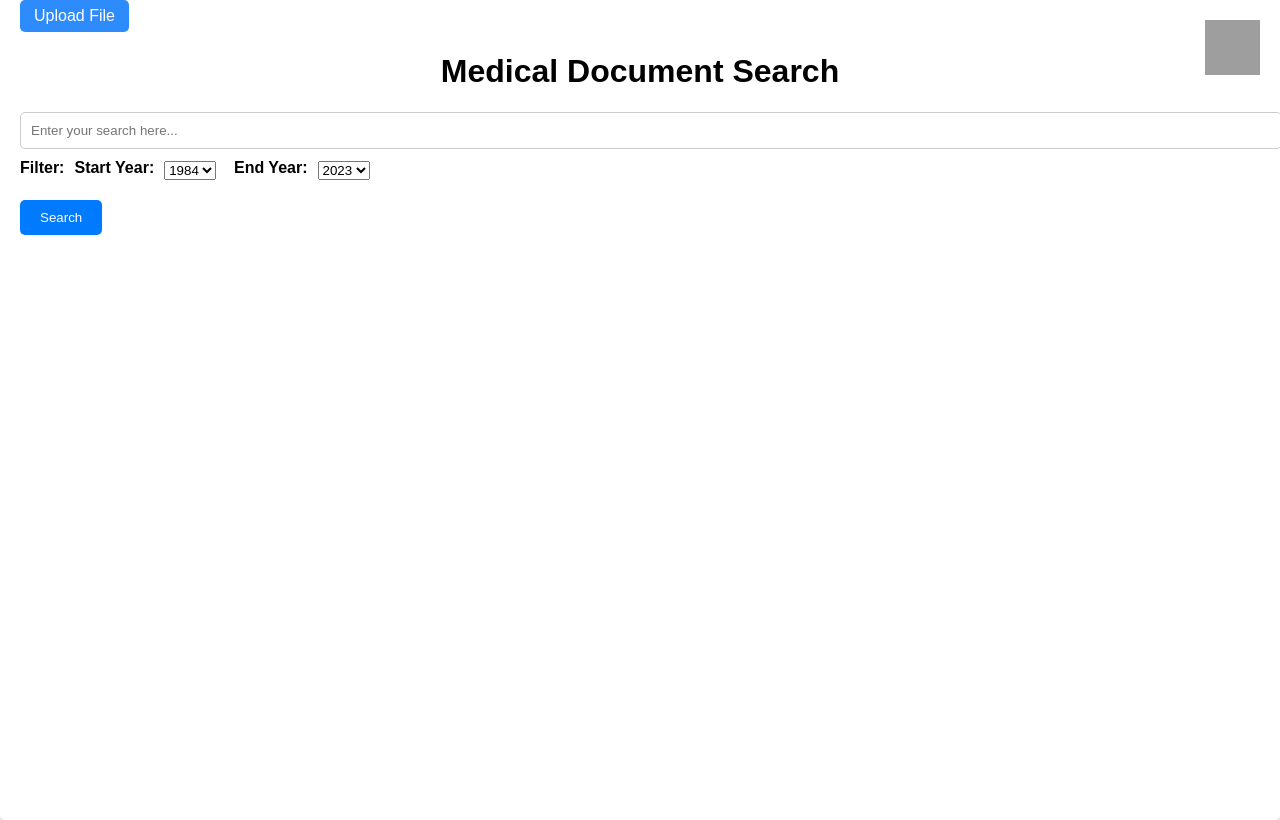
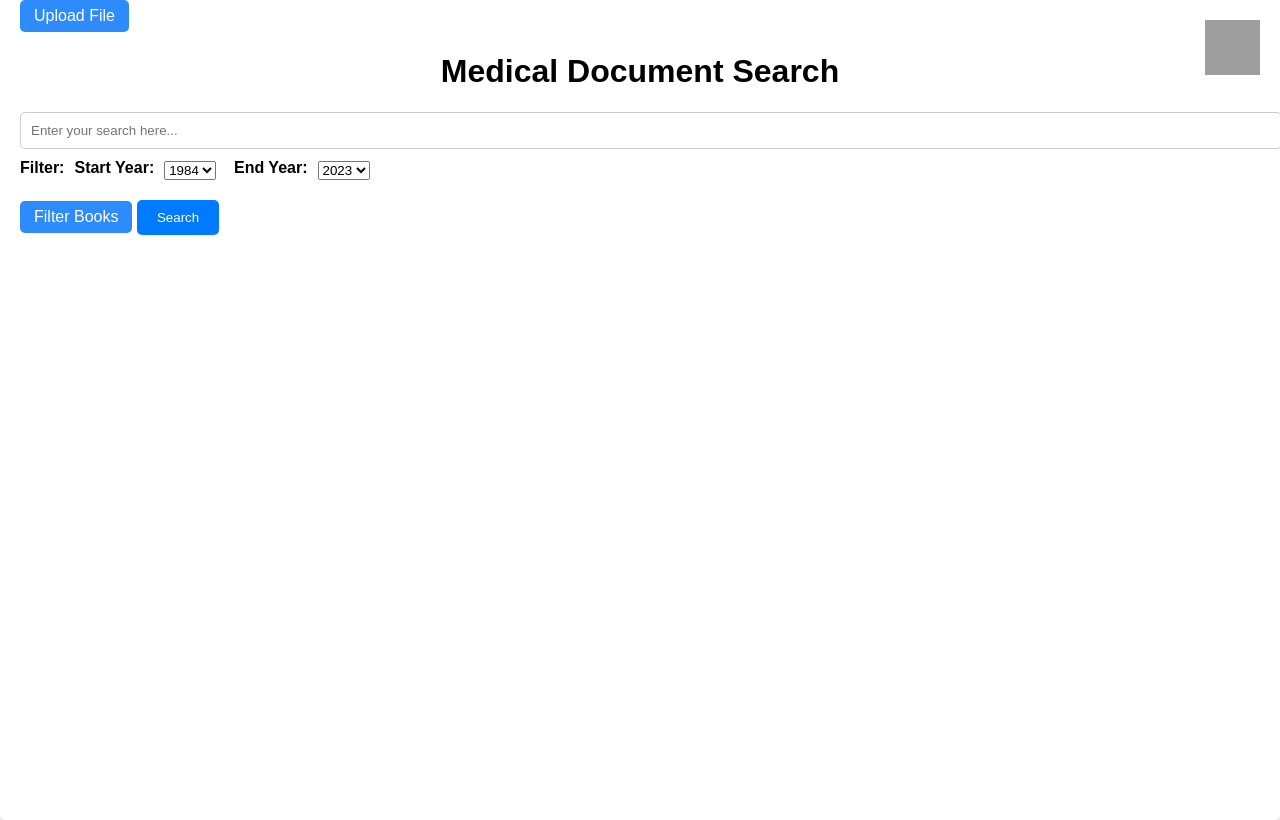
Before and after one commit to abhisingh977/medical_docu, a Flask app: page / in a window 1280 px wide. Run offline with Flask 3, Linux system fonts and the light colour scheme; parts of the project's set-up code (start-up, migrations or seed data) failed here and were passed over; grey boxes are pictures that could not be loaded.

Commit message:
getting book list in flask

```diff
--- a/main.py
+++ b/main.py
@@ -27,10 +27,10 @@ os.environ["GOOGLE_APPLICATION_CREDENTIALS"]= os.environ.get('GOOGLE_APPLICATION
 
 @app.route("/")
 def index():
-    try:
-        Thread(target=make_request, args=(embedding_url,)).start()
-    except:
-        pass
+    # try:
+    #     Thread(target=make_request, args=(embedding_url,)).start()
+    # except:
+    #     pass
     return render_template("index.html")
 
 
@@ -108,6 +108,9 @@ def api2():
     start_year = int(request.args.get('sy'))
     end_year = int(request.args.get('ey'))
     chunks = input_text.lower()
+    books = json.loads(request.args.get("books"))
+    print("books")
+    print(books, input_text,start_year )
     input_data = {
     "input_text": chunks
     }
@@ -180,5 +183,9 @@ def save_chunk(chunk):
 def upload():
     return render_template('upload.html')
 
+@app.route('/books')
+def books():
+    return render_template('books.html')
+
 if __name__ == "__main__":
     app.run(debug=True,host="0.0.0.0", port=os.getenv("PORT", 8080))
--- a/static/js/main.js
+++ b/static/js/main.js
@@ -36,7 +36,11 @@ function sendRequests() {
     var end_year = $('#end-year').val();
     // Display or hide results-box based on the content
     // Show loading message or spinner
-
+    var checkboxValues = sessionStorage.getItem('checkboxValues');
+    if (checkboxValues) {
+        checkboxValues = JSON.parse(checkboxValues);
+        console.log('Checkbox Values:', checkboxValues);
+    }
     // Make a request to API 1 with user input
     $.get('/llm', { input: userInput }, function (api1Data) {
         // Display API 1 response to the user
@@ -46,7 +50,7 @@ function sendRequests() {
     });
 
     // Make a request to API 2 with user input
-    $.get('/search', { input: userInput, sy: strat_year, ey: end_year }, function (api2Data) {
+    $.get('/search', { input: userInput, sy: strat_year, ey: end_year, books: JSON.stringify(checkboxValues) }, function (api2Data) {
         $('#loadingIndicator').hide();
 
         displayApi2Results(api2Data);
--- a/templates/index.html
+++ b/templates/index.html
@@ -26,6 +26,18 @@
 </head>
 
 <body>
+    <script>
+        document.addEventListener('DOMContentLoaded', function () {
+            var checkboxValues = sessionStorage.getItem('checkboxValues');
+
+            if (checkboxValues) {
+                checkboxValues = JSON.parse(checkboxValues);
+
+                // Log or use checkboxValues as needed
+                console.log('Checkbox Values:', checkboxValues);
+            }
+        });
+    </script>
     <script src="https://code.jquery.com/jquery-3.6.4.min.js"></script>
 
     <div id="oauth-google">
@@ -38,7 +50,8 @@
     <div class="container">
 
         <a href="{{ url_for('upload') }}"
-            style="display: inline-block; padding: 7px 14px; background-color: #1a80fce8; color: #fff; text-decoration: none; border-radius: 5px;">Upload File</a>
+            style="display: inline-block; padding: 7px 14px; background-color: #1a80fce8; color: #fff; text-decoration: none; border-radius: 5px;">Upload
+            File</a>
 
         <h1>Medical Document Search</h1>
         <input type="text" id="userInput" name="text" placeholder="Enter your search here..."
@@ -51,6 +64,9 @@
             <b> <label for="end-year">&nbsp &nbsp End Year:</label></b>
             <select id="end-year" name="end_year"></select>
         </div> <br>
+        <a href="{{ url_for('books') }}"
+        style="display: inline-block; padding: 7px 14px; background-color: #1a80fce8; color: #fff; text-decoration: none; border-radius: 5px;">Filter
+        Books</a>
         <button type="submit" id="click" onclick="sendRequests()">Search</button>
 
         <div class="results-box" id="llmResponse"> </div>
```
Also changed, not shown: templates/books.html (added, +28 -0 lines).
